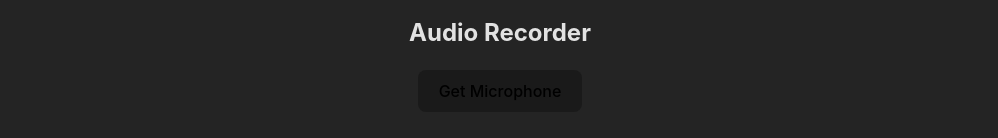
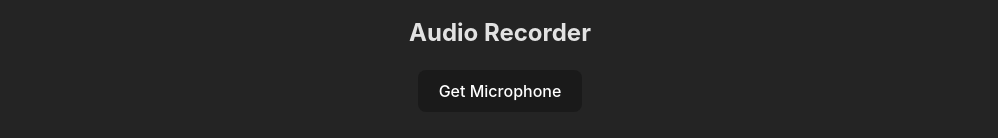
Before and after one commit to teojiesern/covid19CoughDetection, a React (Vite) app: page / in a window 1280 px wide. Shown: the part 578-716 px from the top of the page, without its empty margins (140-1138 px from the left). Built offline with nearby package versions, Linux system fonts and the light colour scheme.

Commit message:
button color

```diff
--- a/src/App.css
+++ b/src/App.css
@@ -16,21 +16,6 @@
   filter: drop-shadow(0 0 2em #61dafbaa);
 }
 
-@keyframes logo-spin {
-  from {
-    transform: rotate(0deg);
-  }
-  to {
-    transform: rotate(360deg);
-  }
-}
-
-@media (prefers-reduced-motion: no-preference) {
-  a:nth-of-type(2) .logo {
-    animation: logo-spin infinite 20s linear;
-  }
-}
-
 .card {
   padding: 2em;
 }
--- a/src/index.css
+++ b/src/index.css
@@ -47,6 +47,7 @@
   background-color: #1a1a1a;
   cursor: pointer;
   transition: border-color 0.25s;
+  color: white;
 }
 button:hover {
   border-color: #646cff;
```
